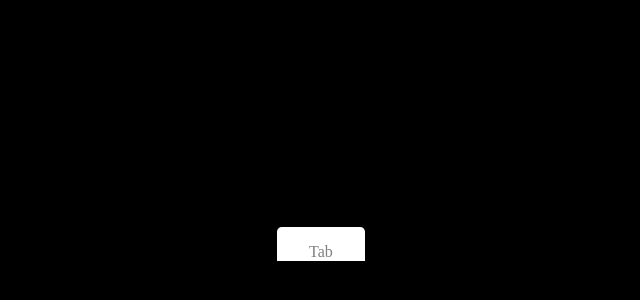
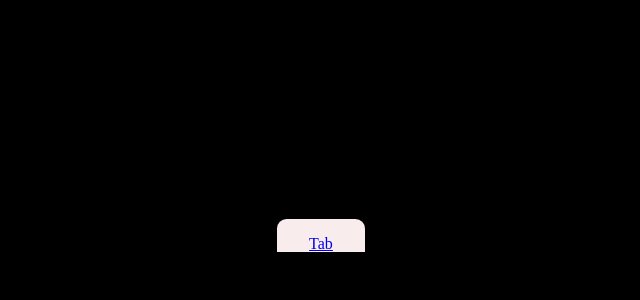
Before and after one commit to incogsnito/Project-Wasteland, a plain HTML site: page playground/index.html in a window 1280 px wide. Shown: the part 156-456 px from the top of the page, without its empty margins (319-959 px from the left). Drawn offline with Linux system fonts and the light colour scheme.

Commit message:
rec coding

```diff
--- a/playground/index.html
+++ b/playground/index.html
@@ -7,6 +7,6 @@
     <title>Document</title>
   </head>
   <body>
-    <div class="tab">tab</div>
+    <div class="tab"><a href="#">tab</a></div>
   </body>
 </html>
--- a/playground/style.css
+++ b/playground/style.css
@@ -8,18 +8,28 @@
 
 body {
   background: black;
-  color: grey;
+
   height: 100vh;
   display: flex;
   align-items: center;
   justify-content: center;
 }
 
-.tab {
-  background: white;
+a {
+  background: rgb(248, 236, 236);
   text-transform: capitalize;
   padding-inline: 2em;
   padding-block-start: 1em;
-  border-top-left-radius: 0.3em;
-  border-top-right-radius: 0.3em;
+  border-top-left-radius: 0.6em;
+  border-top-right-radius: 0.6em;
+  cursor: pointer;
 }
+
+.tab:hover {
+  opacity: 0.5;
+  color: white;
+}
+
+a:active {
+  background: black;
+}
```
